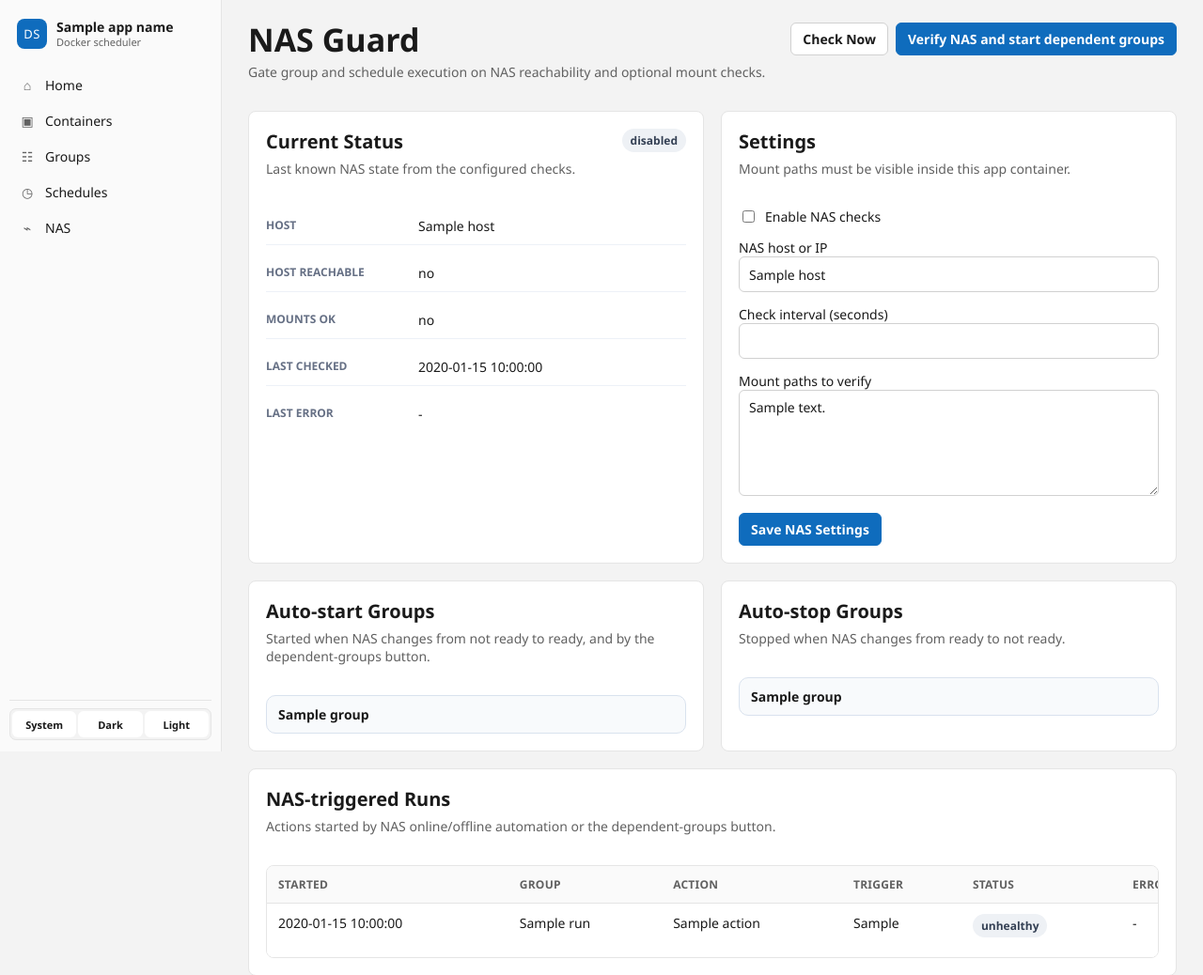
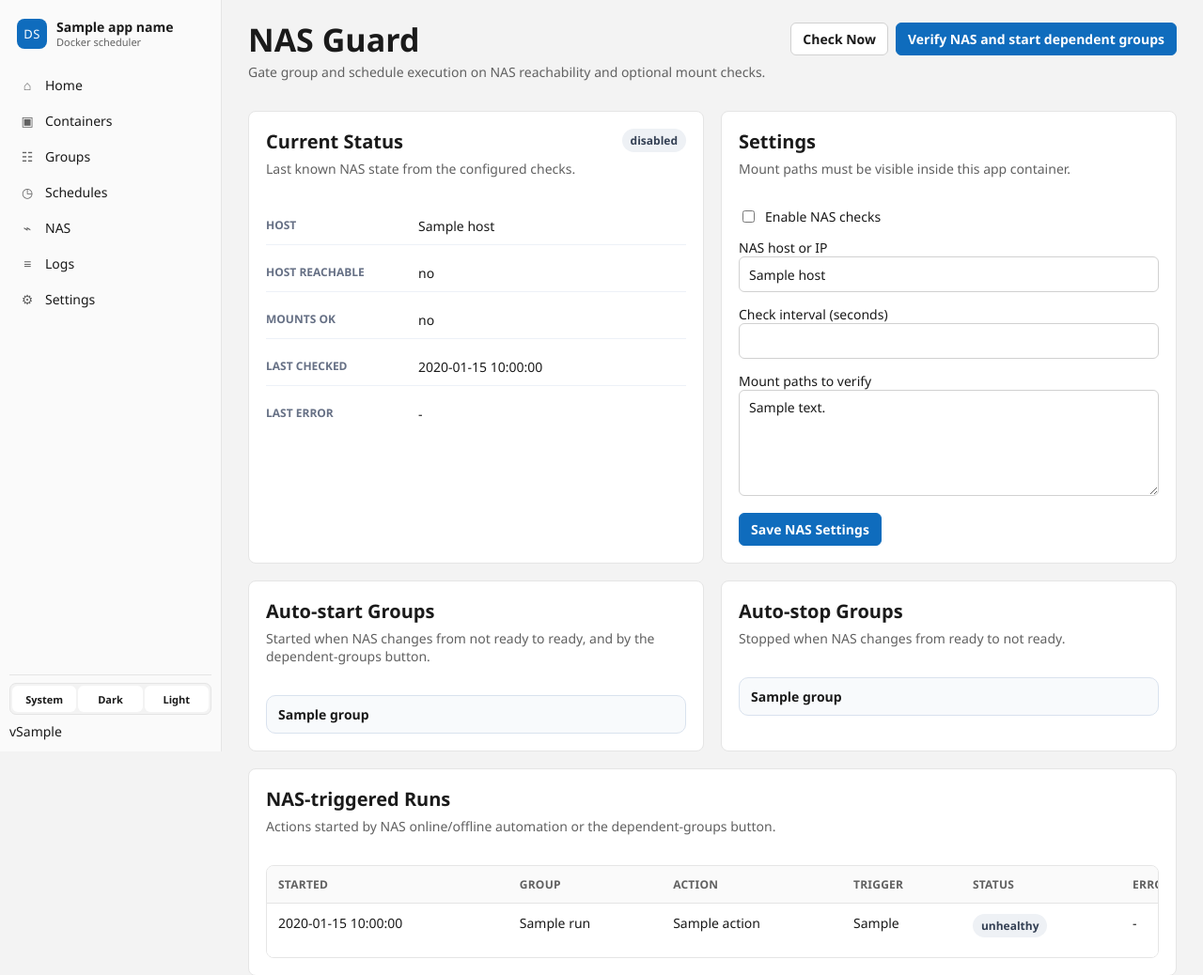
Before and after one commit to Juloc/docker-scheduler-ui, a Python web app: template app/templates/nas.html in a window 1280 px wide. Shown: the top 1038 px of the page at 94% size. Run offline with Jinja, Linux system fonts and the light colour scheme; the template is opened without the code that fills it: most values are stand-ins (such as "Sample title", 1, 10 or a date in 2020).

Commit message:
ui: complete sidebar navigation and version footer

```diff
--- a/app/templates/base.html
+++ b/app/templates/base.html
@@ -21,21 +21,13 @@
       </a>
 
       <nav class="sidebar-nav" aria-label="Main navigation">
-        <a class="{{ nav_dashboard_class }}" href="/">
-          <span class="nav-icon" aria-hidden="true">⌂</span><span class="nav-label">Home</span>
-        </a>
-        <a href="/#containers">
-          <span class="nav-icon" aria-hidden="true">▣</span><span class="nav-label">Containers</span>
-        </a>
-        <a class="{{ nav_groups_class }}" href="/groups">
-          <span class="nav-icon" aria-hidden="true">☷</span><span class="nav-label">Groups</span>
-        </a>
-        <a class="{{ nav_schedules_class }}" href="/schedules">
-          <span class="nav-icon" aria-hidden="true">◷</span><span class="nav-label">Schedules</span>
-        </a>
-        <a class="{{ nav_nas_class }}" href="/nas">
-          <span class="nav-icon" aria-hidden="true">⌁</span><span class="nav-label">NAS</span>
-        </a>
+        <a class="{{ nav_dashboard_class }}" href="/"><span class="nav-icon" aria-hidden="true">⌂</span><span class="nav-label">Home</span></a>
+        <a href="/#containers"><span class="nav-icon" aria-hidden="true">▣</span><span class="nav-label">Containers</span></a>
+        <a class="{{ nav_groups_class }}" href="/groups"><span class="nav-icon" aria-hidden="true">☷</span><span class="nav-label">Groups</span></a>
+        <a class="{{ nav_schedules_class }}" href="/schedules"><span class="nav-icon" aria-hidden="true">◷</span><span class="nav-label">Schedules</span></a>
+        <a class="{{ nav_nas_class }}" href="/nas"><span class="nav-icon" aria-hidden="true">⌁</span><span class="nav-label">NAS</span></a>
+        <a class="{{ nav_logs_class }}" href="/logs"><span class="nav-icon" aria-hidden="true">≡</span><span class="nav-label">Logs</span></a>
+        <a class="{{ nav_settings_class }}" href="/settings"><span class="nav-icon" aria-hidden="true">⚙</span><span class="nav-label">Settings</span></a>
       </nav>
 
       <div class="sidebar-spacer"></div>
@@ -45,10 +37,9 @@
           <button type="button" data-theme-choice="dark" aria-pressed="false" title="Use dark theme"><span>Dark</span></button>
           <button type="button" data-theme-choice="light" aria-pressed="false" title="Use light theme"><span>Light</span></button>
         </div>
+        <div class="sidebar-version" title="Build {{ build_commit }}">v{{ app_version }}</div>
         {% if auth_mode == 'form' %}
-        <form class="logout-form" method="post" action="/logout">
-          <button type="submit" class="secondary">Logout</button>
-        </form>
+        <form class="logout-form" method="post" action="/logout"><button type="submit" class="secondary">Logout</button></form>
         {% endif %}
       </div>
     </aside>
```
